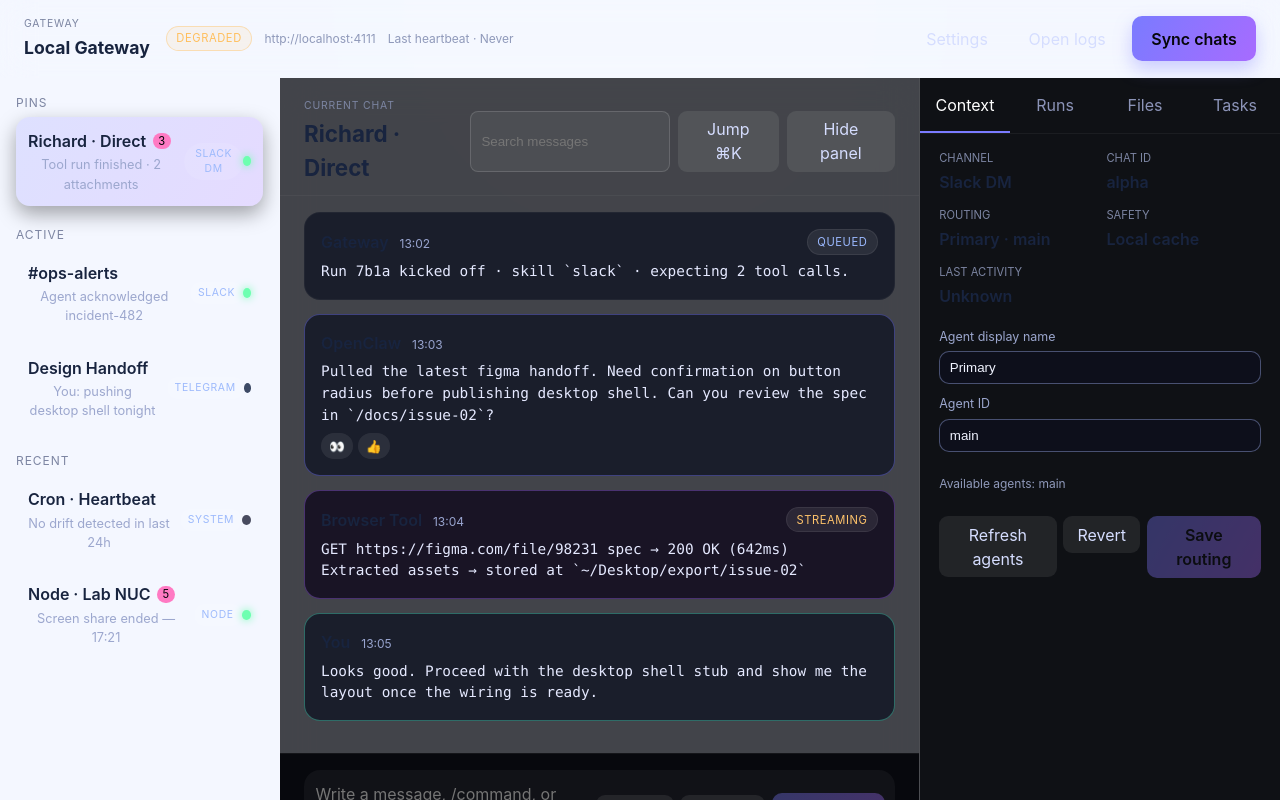
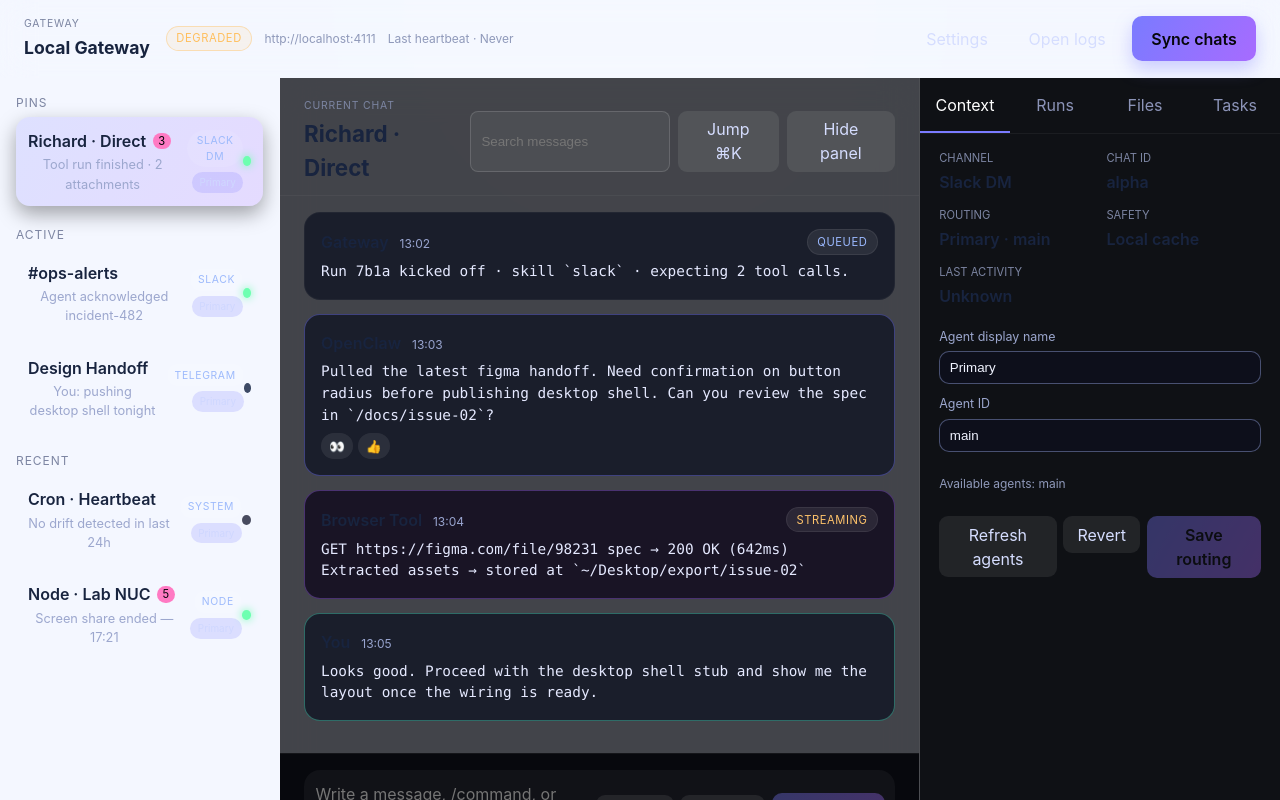
Before and after one commit to ispyinternet/openclaw-local-chat, a Svelte app: page / in a window 1280 px wide. Built offline with nearby package versions, Linux system fonts and the light colour scheme.

Commit message:
feat: show per-chat active agent badges in sidebar

```diff
--- a/src/App.svelte
+++ b/src/App.svelte
@@ -860,7 +860,12 @@
                   </div>
                   <p class="preview">{session.preview}</p>
                 </div>
-                <span class={`chip ${session.chip}`}>{session.channel}</span>
+                <div class="tile-meta">
+                  <span class={`chip ${session.chip}`}>{session.channel}</span>
+                  <span class="agent-pill" title={`Agent: ${session.agentId || 'main'}`}>
+                    {session.agentDisplayName || session.agentId || 'Primary'}
+                  </span>
+                </div>
               </div>
               <span class={`status-dot ${session.status}`}></span>
             </button>
--- a/src/app.css
+++ b/src/app.css
@@ -255,6 +255,13 @@ button.primary:disabled {
   font-size: 0.7rem;
 }
 
+.tile-meta {
+  display: flex;
+  flex-direction: column;
+  align-items: flex-end;
+  gap: 0.3rem;
+}
+
 .chip {
   font-size: 0.65rem;
   padding: 0.2rem 0.5rem;
@@ -263,6 +270,18 @@ button.primary:disabled {
   letter-spacing: 0.06em;
   background: rgba(255, 255, 255, 0.08);
   color: #9dbafc;
+}
+
+.agent-pill {
+  font-size: 0.62rem;
+  padding: 0.18rem 0.48rem;
+  border-radius: 999px;
+  background: rgba(122, 123, 255, 0.2);
+  color: #cfd7ff;
+  max-width: 120px;
+  overflow: hidden;
+  text-overflow: ellipsis;
+  white-space: nowrap;
 }
 
 .status-dot {
```
